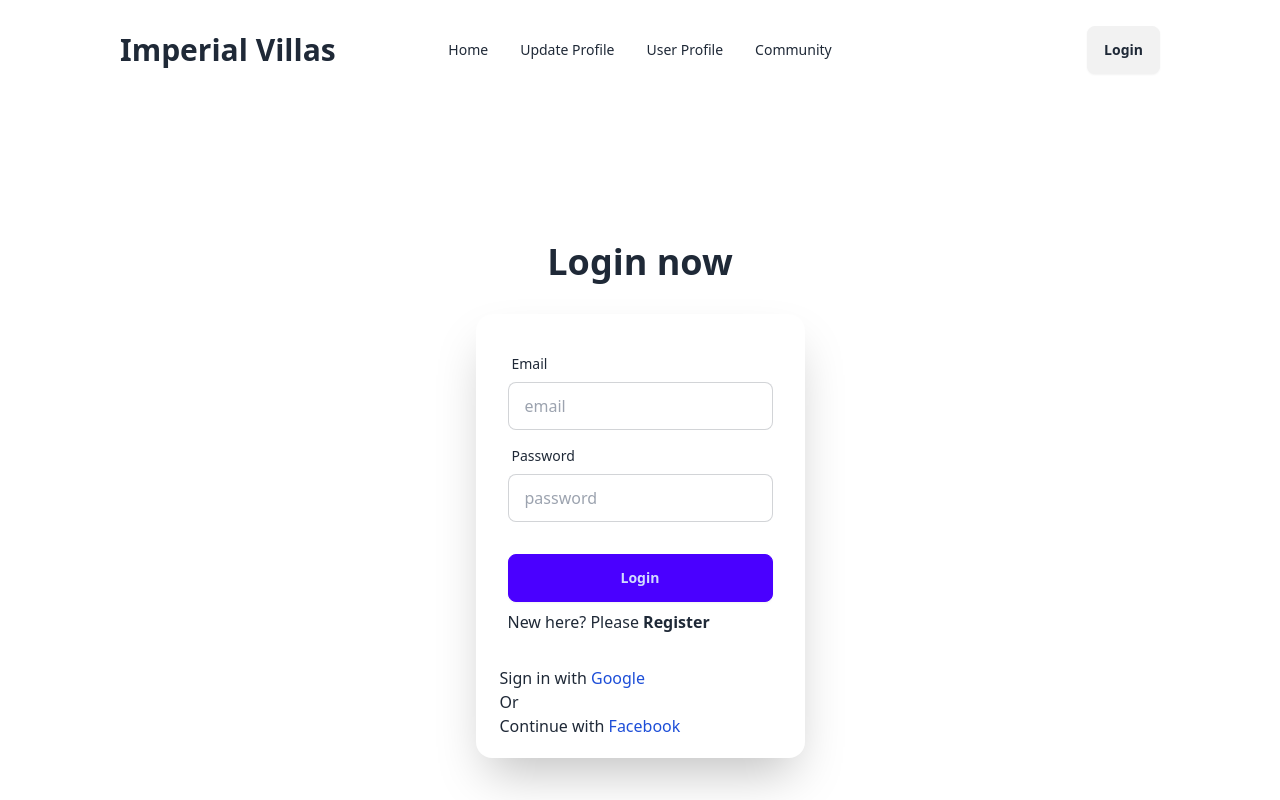
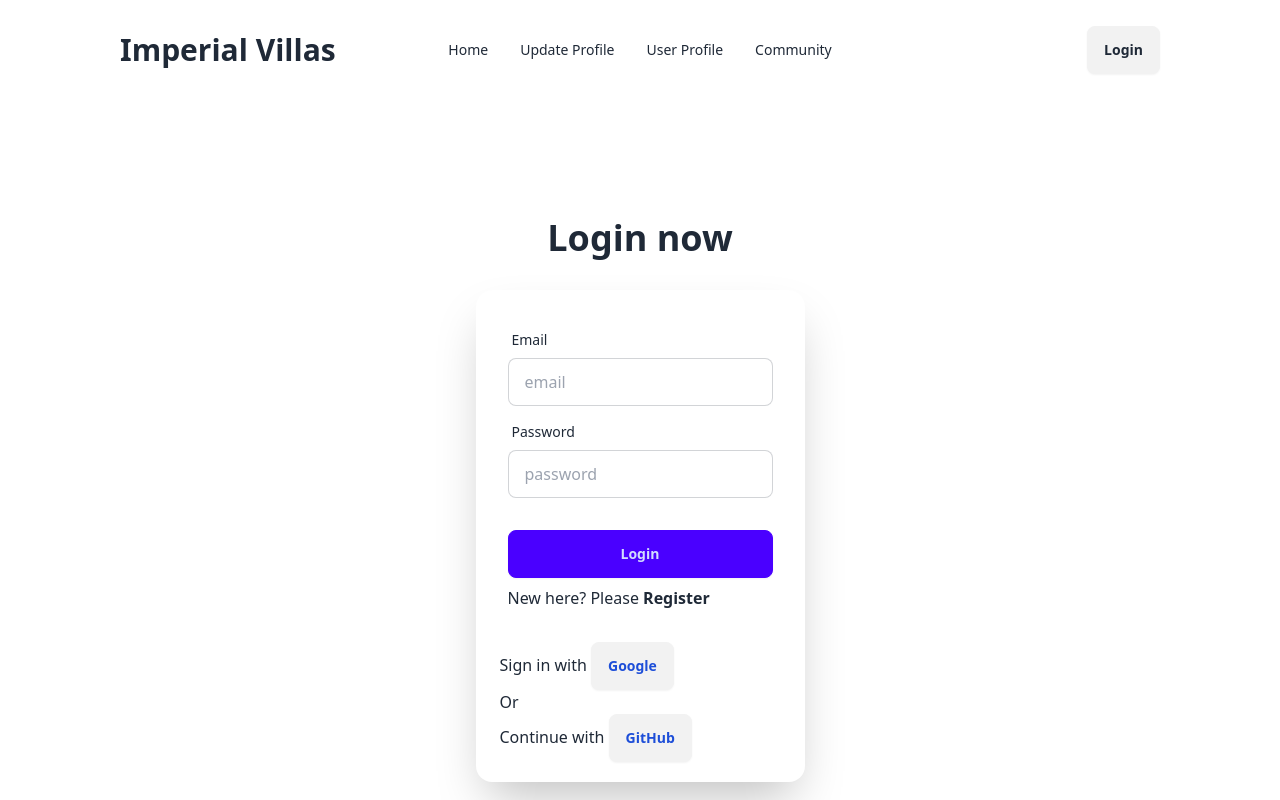
Before and after one commit to MritulAich/B9-A9, a React (Vite) app: page /login in a window 1280 px wide. Shown: the top 800 px of the page. Built offline with nearby package versions, Linux system fonts and the light colour scheme; no server answers.

Commit message:
google & github login implemented

```diff
--- a/src/components/Login.jsx
+++ b/src/components/Login.jsx
@@ -4,22 +4,28 @@ import { useContext } from "react";
 import { AuthContext } from "./provider/AuthProvider";
 import { ToastContainer, toast } from "react-toastify";
 import 'react-toastify/dist/ReactToastify.css';
-import { GoogleAuthProvider } from "firebase/auth/cordova";
-import { getAuth, signInWithPopup } from "firebase/auth";
+import { getAuth } from "firebase/auth";
 import app from "../../firebase.config";
 
 
 const Login = () => {
   const notify = () => toast.error('Oops! Infos are not matching');
 
-  const provider = new GoogleAuthProvider();
-  const auth = getAuth(app);
-  signInWithPopup(auth, provider)
-   .then(res=>{console.log(res.user)})
-   .catch(err=>{console.log(err)})
+
+  const { signIn, signInWithGoogle, signInWithGitHub } = useContext(AuthContext);
+  const handleGoogle = ()=>{
+    signInWithGoogle()
+    .then(res=>{console.log(res.user)})
+    .catch(err=>{console.log(err)})
+  }
 
 
-  const { signIn } = useContext(AuthContext);
+  const handleGitHub=()=>{
+    signInWithGitHub()
+    .then(res=>console.log(res.user))
+    .catch(err=>{console.log(err)})
+  }
+
 
   const handleLogin = e => {
     e.preventDefault();
@@ -35,6 +41,7 @@ const Login = () => {
       )
       .catch(err => {notify()})
   }
+
 
   return (
     <div>
@@ -70,11 +77,11 @@ const Login = () => {
                 <h2>New here? Please <Link to='/register' className="font-bold">Register</Link></h2>
               </form>
 
-              <div className="ml-6"> Sign in with <button onSubmit={signInWithPopup} className="text-blue-700">Google</button>
+              <div className="ml-6"> Sign in with <button onClick={handleGoogle} className="text-blue-700 btn">Google</button>
                 <p>Or</p></div>
 
                 <div className="ml-6 mb-5">
-                  Continue with <button className="text-blue-700">Facebook</button>
+                  Continue with <button onClick={handleGitHub} className="text-blue-700 btn">GitHub</button>
                 </div>
             </div>
           </div>
--- a/src/components/Register.jsx
+++ b/src/components/Register.jsx
@@ -90,7 +90,7 @@ const Register = () => {
 
 
                 <div className="form-control mt-6">
-                  <button className="btn btn-primary">Sign In</button>
+                  <button className="btn btn-primary">Sign Up</button>
                 </div>
 
 
--- a/src/components/provider/AuthProvider.jsx
+++ b/src/components/provider/AuthProvider.jsx
@@ -1,13 +1,16 @@
-import { createUserWithEmailAndPassword, getAuth, signInWithEmailAndPassword } from "firebase/auth";
+import { GithubAuthProvider, createUserWithEmailAndPassword, getAuth, signInWithEmailAndPassword, signInWithPopup } from "firebase/auth";
 import { createContext, useState } from "react";
 import app from "../../../firebase.config";
+import { GoogleAuthProvider } from "firebase/auth";
 
-export const AuthContext = createContext({});
+export const AuthContext = createContext(null);
 const auth = getAuth(app);
+const provider = new GoogleAuthProvider;
+const gitProvider = new GithubAuthProvider;
 
 
 const AuthProvider = ({children}) => {
-    const [user, setUser] = useState(null);
+
 
     const createUser = (email, password)=>{
        return createUserWithEmailAndPassword(auth, email, password)
@@ -15,11 +18,18 @@ const AuthProvider = ({children}) => {
     const signIn = (email, password)=>{
         return signInWithEmailAndPassword(auth, email, password)
     }
-
+    const signInWithGoogle =()=>{
+        return signInWithPopup(auth, provider)
+    }
+    const signInWithGitHub=()=>{
+        return signInWithPopup(auth, gitProvider)
+    }
 
     const authInfo = {
         createUser,
-        signIn
+        signIn,
+        signInWithGoogle,
+        signInWithGitHub
     }
 
     return (
```
